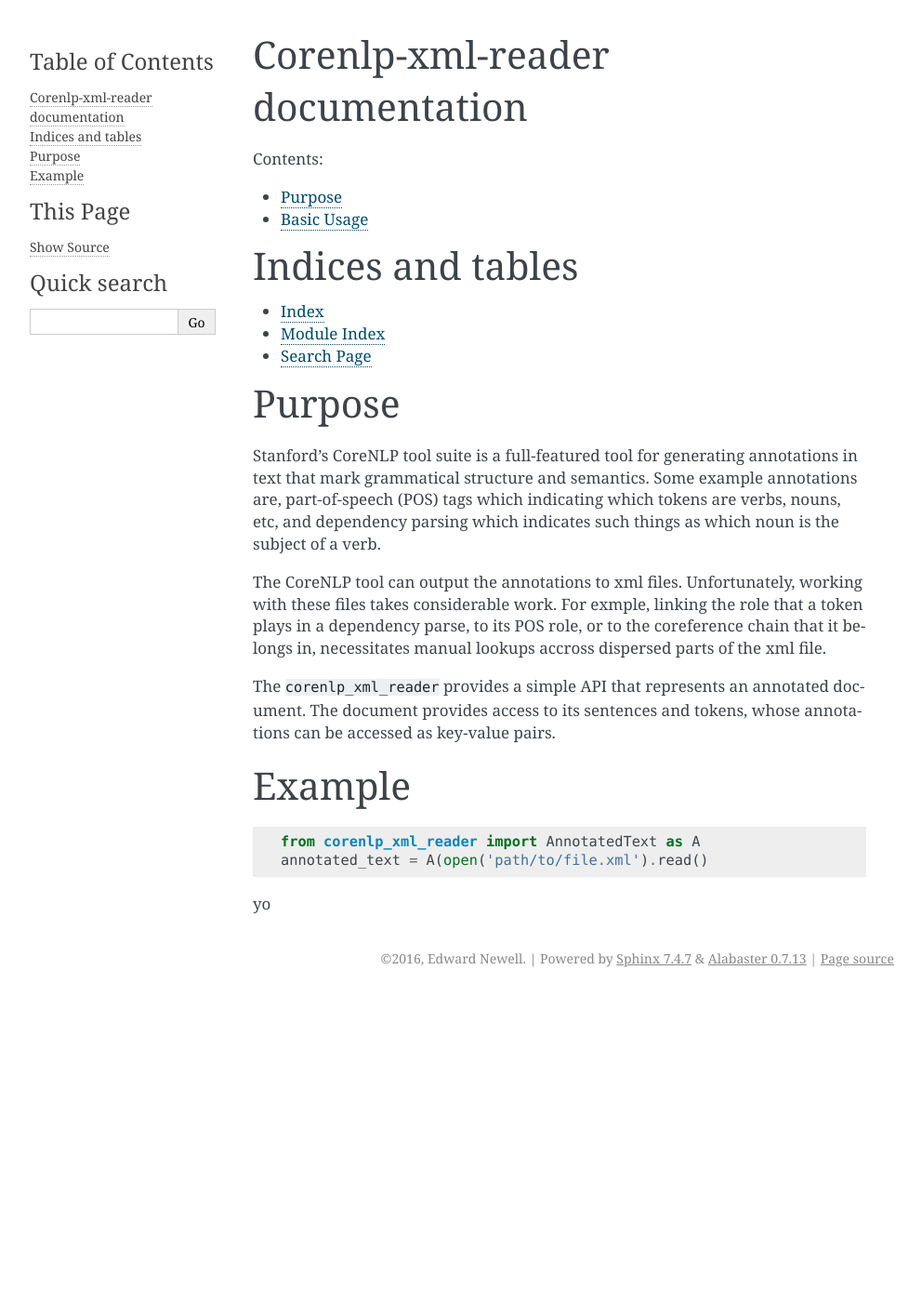
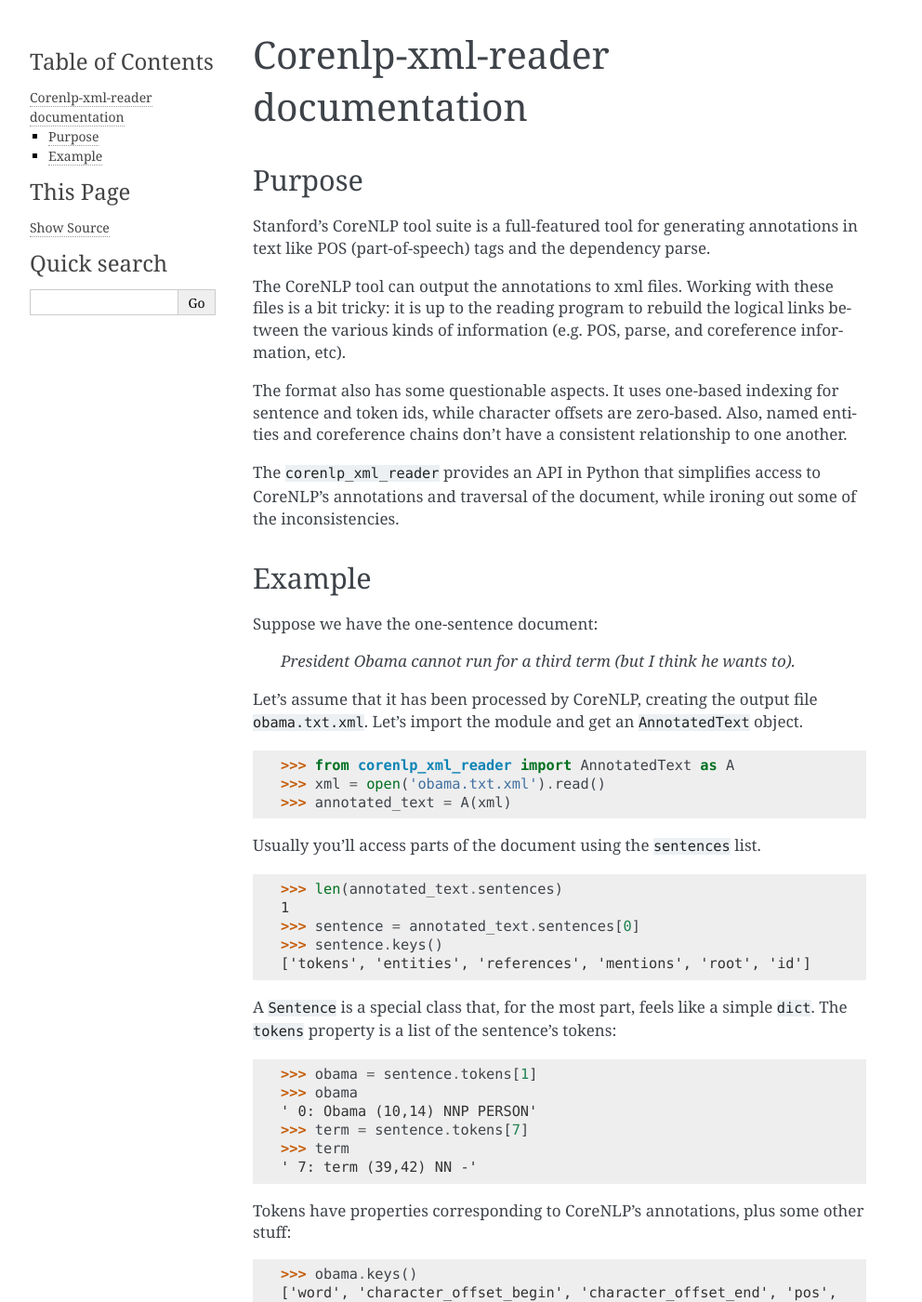
Before and after one commit to enewe101/corenlp-xml-reader, a Sphinx documentation site: the page built from docs/index.rst, in a window 1280 px wide and 1400 px high. Shown: the whole window at 93% size, without its empty margins (148-1140 px from the left). Built offline with Sphinx 7.4.7, drawn with Linux system fonts in a browser that asks for light colours; some of the changed text lies outside the part shown.

Commit message:
add docs basic example

```diff
--- a/docs/index.rst
+++ b/docs/index.rst
@@ -6,47 +6,166 @@
 Corenlp-xml-reader documentation
 ================================
 
-Contents:
+Purpose
+-------
 
-.. toctree::
-   :maxdepth: 2
+Stanford's CoreNLP tool suite is a full-featured tool for generating
+annotations in text like POS (part-of-speech) tags and the dependency
+parse.
 
-   Purpose <purpose>
-   Basic Usage <basic>
+The CoreNLP tool can output the annotations to xml files.
+Working with these files is a bit tricky: it is up to the reading
+program to rebuild the logical links between the various kinds of
+information (e.g. POS, parse, and coreference information, etc).
+
+The format also has some questionable aspects.  It uses one-based indexing
+for sentence and token ids, while character offsets are zero-based.
+Also, named entities and coreference chains don't have a consistent
+relationship to one another.
+
+The ``corenlp_xml_reader`` provides an API in Python that simplifies
+access to CoreNLP's annotations and traversal of the document, while
+ironing out some of the inconsistencies.
+
+Example
+-------
+
+Suppose we have the one-sentence document:
+
+   *President Obama cannot run for a third term (but I think he wants to).*
+
+Let's assume that it has been processed by CoreNLP, creating the output
+file ``obama.txt.xml``.  Let's import the module and get an ``AnnotatedText`` object.
 
 
-Indices and tables
-==================
+.. code-block:: python
 
-* :ref:`genindex`
-* :ref:`modindex`
-* :ref:`search`
+   >>> from corenlp_xml_reader import AnnotatedText as A
+   >>> xml = open('obama.txt.xml').read()
+   >>> annotated_text = A(xml)
 
-Purpose
-=======
+Usually you'll access parts of the document using the ``sentences`` list.
 
-Stanford's CoreNLP tool suite is a full-featured tool for generating
-annotations in text that mark grammatical structure and semantics.
-Some example annotations are, part-of-speech (POS) tags which indicating
-which tokens are verbs, nouns, etc, and dependency parsing which
-indicates such things as which noun is the subject of a verb.
+.. code-block:: python
 
-The CoreNLP tool can output the annotations to xml files.  Unfortunately,
-working with these files takes considerable work.  For exmple, linking
-the role that a token plays in a dependency parse, to its POS role, or
-to the coreference chain that it belongs in, necessitates manual lookups
-accross dispersed parts of the xml file.
+   >>> len(annotated_text.sentences)
+   1
+   >>> sentence = annotated_text.sentences[0]
+   >>> sentence.keys()
+   ['tokens', 'entities', 'references', 'mentions', 'root', 'id']
 
-The ``corenlp_xml_reader`` provides a simple API that represents an
-annotated document.  The document provides access to its sentences and
-tokens, whose annotations can be accessed as key-value pairs.
 
-Example
-=======
+A ``Sentence`` is a special class that, for the most part, feels like a
+simple ``dict``.
+The ``tokens`` property is a list of the sentence's tokens:
 
-::
+.. code-block:: python
 
-   from corenlp_xml_reader import AnnotatedText as A
-   annotated_text = A(open('path/to/file.xml').read()
+   >>> obama = sentence.tokens[1]
+   >>> obama
+   ' 0: Obama (10,14) NNP PERSON'
+   >>> term = sentence.tokens[7]
+   >>> term
+   ' 7: term (39,42) NN -'
 
-yo
+Tokens have properties corresponding to CoreNLP's annotations, plus some
+other stuff:
+
+.. code-block:: python
+
+   >>> obama.keys()
+   ['word', 'character_offset_begin', 'character_offset_end', 'pos',
+   'lemma', 'sentence_id', 'entity_idx', 'speaker', 'mention', 'parents',
+   'ner', 'id']
+
+"Obama" is the name of a person, so, if CoreNLP is working well, it should
+pick that up.  Named entity information is found in the ``ner`` property:
+
+.. code-block:: python
+
+   >>> obama['ner']
+   'PERSON'
+   >>> term['ner'] is None
+   True
+
+Similarly we can check the part-of-speech:
+
+.. code-block:: python
+
+   >>> obama['pos']
+   'NNP'
+   >>> term['pos']
+   'NN'
+
+We can traverse the dependency tree using the ``parents`` and ``children``
+properties.  In our example, "run" is the parent of "Obama"
+(because "Obama" is the subject (``nsubj``) of "run"):
+
+.. code-block:: python
+
+    >>> relation, parent = obama['parents'][0]
+    >>> relation
+    u'nsubj'
+    >>> parent
+    ' 3: run (23,25) -'
+
+If you're processing dependency trees, you'll often want to start with
+the head word (which is like the root of the sentence).  Sentences have a
+special ``root`` property that stores the head word.  Usually it's a verb:
+
+.. code-block:: python
+
+   >>> sentence['root']
+   ' 3: run (23,25) -'
+
+A coreference chain is a series of references to the same entity.  In our
+example, "President Obama" and "he" are each *mentions* from the same
+coreference chain.  We can access all the mentions of a coreference chain.
+
+First, we can get the mention that "Obama" is part of:
+
+.. code-block:: python
+
+    >>> first_mention = obama['mention']
+    >>> first_mention.tokens
+    [' 0: President (0,8) -', ' 1: Obama (10,14) PERSON']
+
+Then, from a given mention, we can access the chain, and all other mentions.
+The coreference chain that includes "President Obama" should also include
+"he":
+
+.. code-block:: python
+
+   >>> reference = first_mention['reference']
+   >>> len(reference['mentions'])
+   2
+   >>> reference['mentions'][1]['tokens']
+   ['12: he (57,58) -']
+
+We can access all of the mentions or all of the coreference chains, for
+a given sentence, using its ``mentions`` and ``references`` properties.
+
+.. code-block:: python
+
+    >>> len(sentence['mentions'])
+    2
+    >>> len(sentence['references'])
+    1
+
+One thing to note is that mentions and references aren't necessarily
+anchored to any named entity.  But they often are: in our example, we
+had "Obama".  To contrast, consider this sentence:
+
+   *The police are yet to find any suspects.  They say they will continue
+   their search.*
+
+Here, "The police", "they" (which occurs twice), and "their" are all
+part of one coreference chain, yet none is a named entity.
+
+To access *only* mentions that are named entities, use the ``entities``
+property of the sentence.
+
+The document as a whole also provides global ``mentions``, ``references``,
+and ``entities`` properties which can be iterated over directly.
+
+.. :py:class: AnnotatedText(corenlp_xml=None, aida_json=None[, dependencies='collapsed-ccprocessed', exclude_ordinal_NERs=False, exclude_long_mentions=False, long_mention_threshold=5, exclude_non_ner_coreferences=False])
```
Also changed, not shown: 2 other files.
